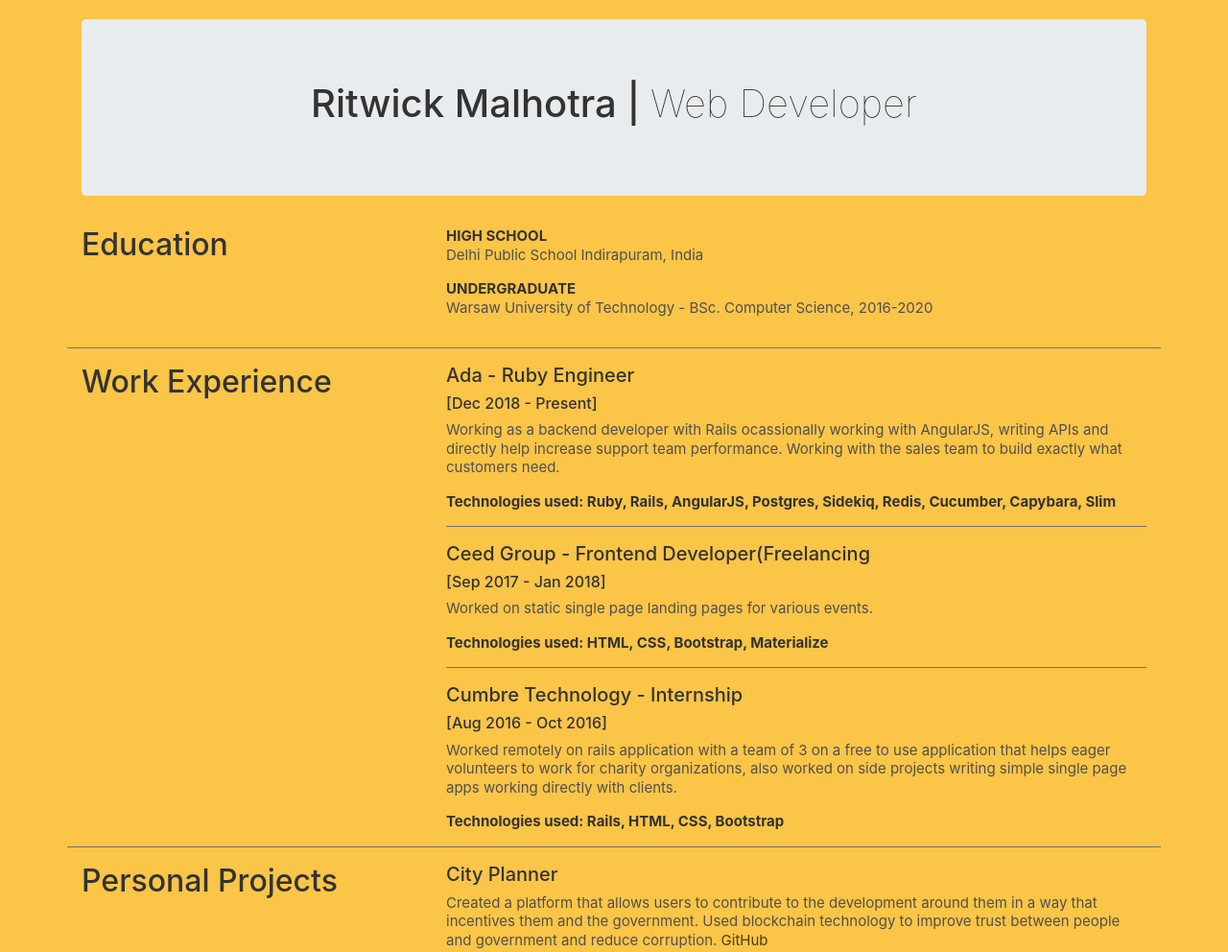
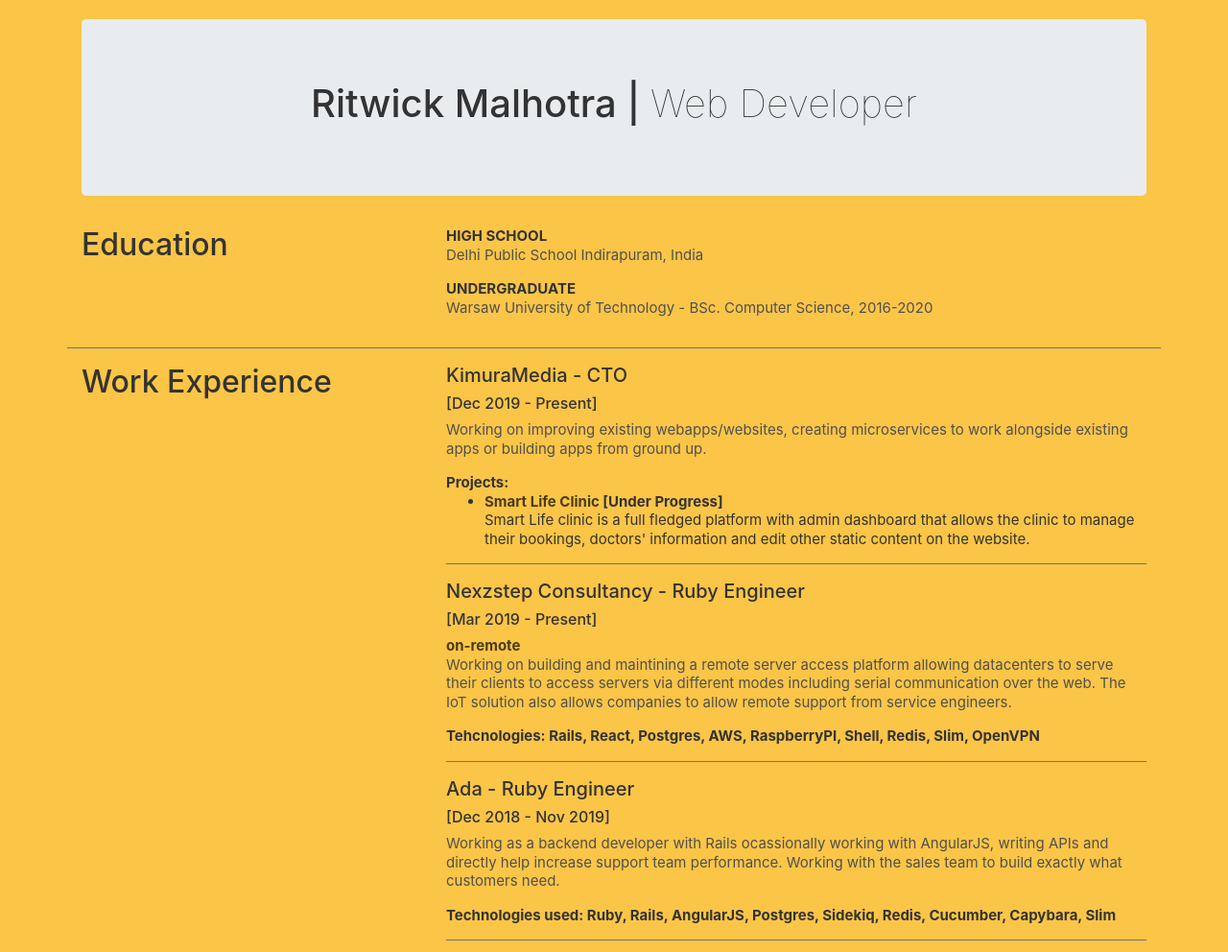
Before and after one commit to archetype2142/archetype2142.github.io, a plain HTML site: page index.html in a window 1280 px wide. Shown: the top 992 px of the page at 96% size. Drawn offline with nearby package versions, Linux system fonts and the light colour scheme.

Commit message:
new stuff

```diff
--- a/index.html
+++ b/index.html
@@ -34,8 +34,26 @@
       <h2>Work Experience</h2>
     </div>
     <div class="col-sm-8">
+      <h5><a>KimuraMedia</a> - CTO</h5>
+      <h6>[Dec 2019 - Present]</h6>
+      <p> Working on improving existing webapps/websites, creating microservices to work alongside existing apps or building apps from ground up.</p>
+      <b> Projects: </b>
+      <ul>
+        <li>
+          <b><a href="https://smartlifeclinic.herokuapp.com?locale=pl"> Smart Life Clinic</a> [Under Progress] </b> </li>
+        Smart Life clinic is a full fledged platform with admin dashboard that allows the clinic to manage their bookings, doctors' information and edit other static content on the website.
+      </ul>
+      <hr class="between">
+
+      <h5><a>Nexzstep Consultancy</a> - Ruby Engineer</h5>
+      <h6>[Mar 2019 - Present]</h6>
+      <a href="http://on-remote.com"> <b> on-remote </b></a>
+      <p> Working on building and maintining a remote server access platform allowing datacenters to serve their clients to access servers via different modes including serial communication over the web. The IoT solution also allows companies to allow remote support from service engineers. </p>
+      <b> Tehcnologies: Rails, React, Postgres, AWS, RaspberryPI, Shell, Redis, Slim, OpenVPN </b>
+      <hr class="between">
+
       <h5>Ada - Ruby Engineer</h5>
-      <h6>[Dec 2018 - Present]</h6>
+      <h6>[Dec 2018 - Nov 2019]</h6>
       <p> Working as a backend developer with Rails ocassionally working with AngularJS, writing APIs and directly help increase support team performance. Working with the sales team to build exactly what customers need. </p>
       <b> Technologies used: Ruby, Rails, AngularJS, Postgres, Sidekiq, Redis, Cucumber, Capybara, Slim </b>
       <hr class="between">
```
